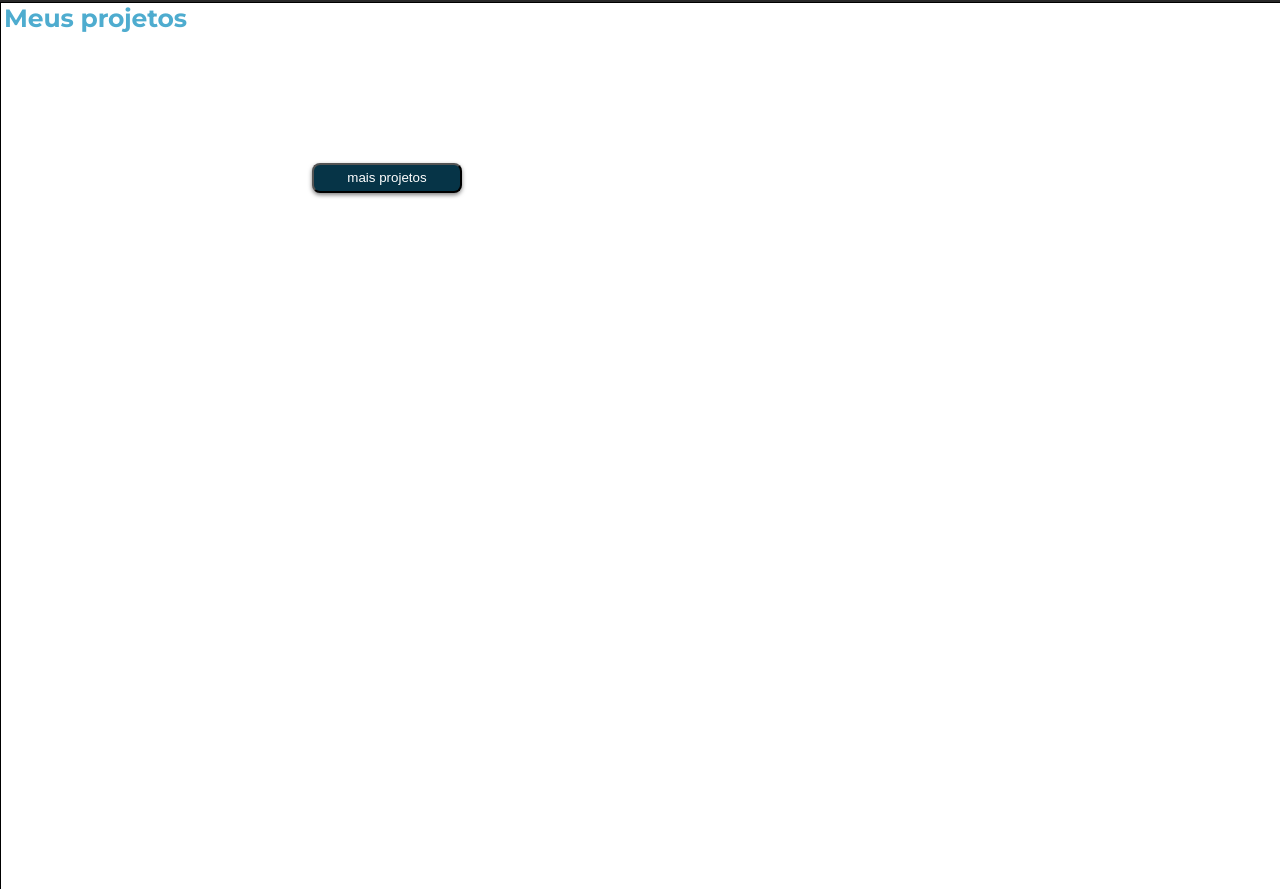
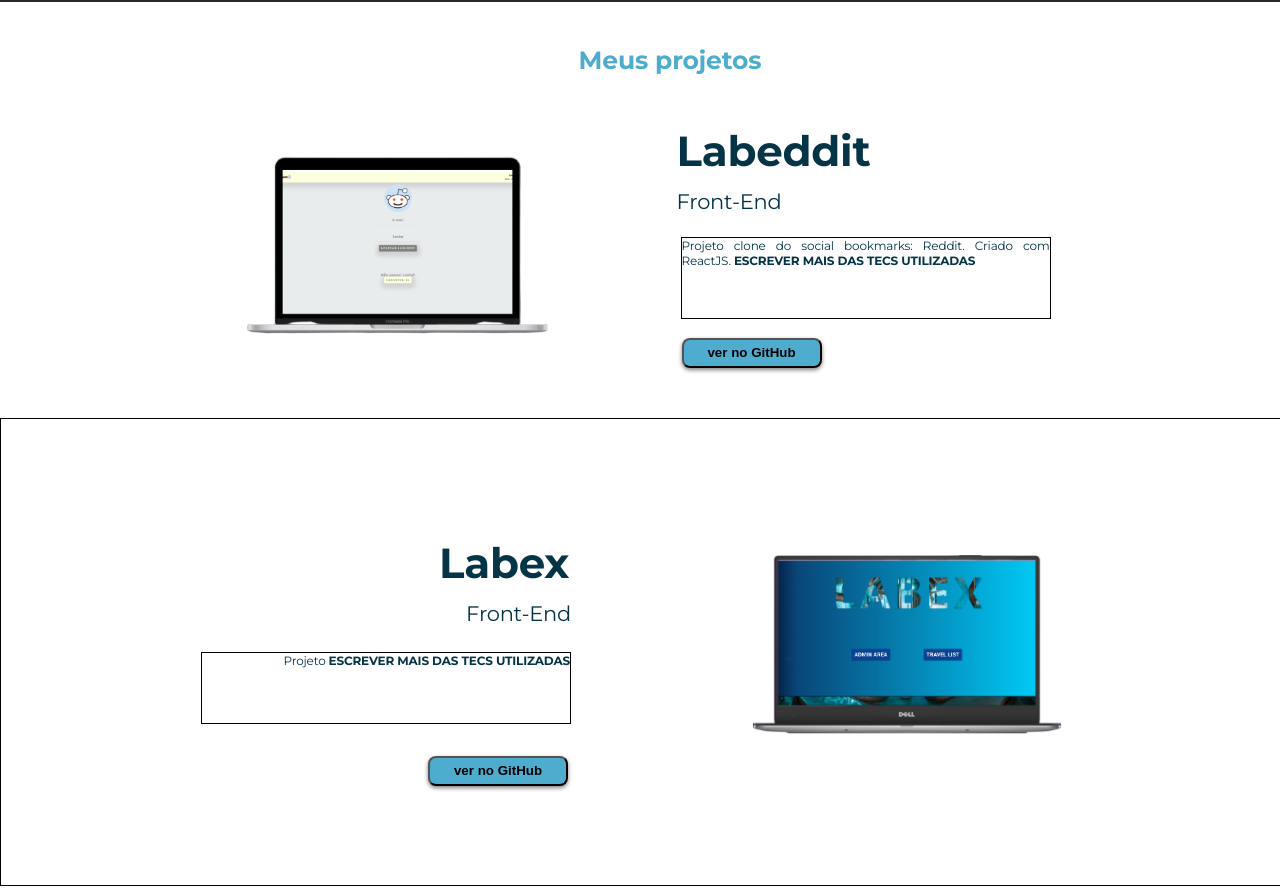
Before and after one commit to kelvia-snts/PortfolioLB, a plain HTML site: page index.html in a window 1280 px wide. Shown: the part 2088-2977 px from the top of the page. Drawn offline with Linux system fonts and the light colour scheme.

Commit message:
feat: Acrescentados os dados da seção de projetos

```diff
--- a/index.html
+++ b/index.html
@@ -116,7 +116,8 @@
         <div class="boxEducationOne">
           <h1>Web Full Stack - Labenu</h1>
           <p>
-            2021 <br />  <br />
+            2021 <br />
+            <br />
             A Labenu é uma startup que forma Desenvolvedores Web Full Stack
             prontos para o mercado de trabalho. São mais de 1000 horas de
             programação que faz com que seus alunos sejam profissionais
@@ -126,7 +127,8 @@
         <div class="boxEducationTwo">
           <h1>Gestão Ágil de Projetos - Cesar School</h1>
           <p>
-            2020 - 2021 <br />  <br />
+            2020 - 2021 <br />
+            <br />
             A Especialização em Gestão Ágil de Projetos tem como objetivo
             promover a habilidade de entender, adaptar e utilizar metodologias
             ágeis de forma prática, consistente e eficaz dentro do processo de
@@ -136,7 +138,8 @@
         <div class="boxEducationThree">
           <h1>Gestão Logística - UPE</h1>
           <p>
-            2016 - 2018 <br />  <br />
+            2016 - 2018 <br />
+            <br />
             O Curso tem como objetivo formar profissionais de nível superior
             para atuar na área de Logística, em suas diversas esferas com
             consciência crítica e visão integradora no que concerne a gestão da
@@ -148,10 +151,53 @@
 
     <section id="ProjectsSection">
       <p>Meus projetos</p>
+      <div class="labedditBox">
+        <img src="assets/Labeddit.png" alt="imagem do projeto Labeddit" />
+        <div class="labedditDescription">
+          <h1>Labeddit</h1>
+          <span>Front-End</span>
+          <p>
+           Projeto clone do social bookmarks:  Reddit. Criado com ReactJS.  <b>ESCREVER MAIS DAS TECS UTILIZADAS</b>
+          </p>
+          <a href="">
+            <button>ver no GitHub</button>
+          </a>
+        </div>
+      </div>
+
+      <div class="labexBox">
+        <div class="labexDescription">
+          <h1>Labex</h1>
+          <span>Front-End</span>
+          <p>
+           Projeto  <b>ESCREVER MAIS DAS TECS UTILIZADAS</b>
+          </p>
+          <a href="">
+            <button>ver no GitHub</button>
+          </a>
+        </div>
+        <img src="assets/Labex.png" alt="imagem do projeto Labex" />
+      </div>
+
+      <div class="labedditBox">
+        <img src="assets/Music.png" alt="imagem do projeto Music" />
+        <div class="labedditDescription">
+          <h1>Music</h1>
+          <span>Full-Stack</span>
+          <p>
+           Projeto  <b>ESCREVER MAIS DAS TECS UTILIZADAS</b>
+          </p>
+          <a href="">
+            <button>ver no GitHub</button>
+          </a>
+        </div>
+      </div>
+
       <a href="https://github.com/kelvia-snts" target="_blank">
-        <button>mais projetos</button>
+        <button class="btnProjectsSection">Mais Projetos</button>
       </a>
     </section>
+
     <section id="hireMeSection">
       <h1>Contrate-me!</h1>
       <p>
--- a/style.css
+++ b/style.css
@@ -361,6 +361,7 @@ header {
   line-height: normal;
   letter-spacing: -0.28px;
   color: #292929;
+  text-align: center;
 }
 
 #EducationSection h2{
@@ -414,7 +415,6 @@ header {
   background-color: #ffffff;
 }
 
-
 .boxEducationThree{
   width: 327px;
   height: 185px;
@@ -430,13 +430,12 @@ header {
   width: 1340px;
   height: 1284px;
   background-color: #ffffff;
-  border: 1px solid black;
 }
 
-#ProjectsSection p{
+#ProjectsSection >p{
   width: 183px;
   height: 30px;
-  margin: 0 251px 42px 3px;
+  margin-top: 43px;
   font-family: Montserrat;
   font-size: 25px;
   font-weight: bold;
@@ -448,17 +447,177 @@ header {
   color: #4eaccf;
 }
 
-#ProjectsSection button {
+.btnProjectsSection {
   width: 150px;
-  height: 30px;
-  margin: 88px 288px 0 311px;
   padding: 5px 29px 7px;
+  margin: 30px 560px;
   border-radius: 8px;
   box-shadow: 0 2px 4px 0 rgba(0, 0, 0, 0.5);
   background-color: #063447;
   color: #ffffff;
   cursor: pointer;
 }
+
+.labedditBox{
+  display: flex;
+  margin: 50px 0;
+  padding: 0 180px;
+}
+
+.labedditBox h1{
+  height: 32px;
+  margin: 0;
+  font-family: Montserrat;
+  font-size: 42px;
+  font-weight: bold;
+  font-stretch: normal;
+  font-style: normal;
+  line-height: normal;
+  letter-spacing: -0.25px;
+  color: #063447;
+}
+
+.labedditBox span{
+  height: 15px;
+  font-family: Montserrat;
+  font-size: 21px;
+  font-weight: normal;
+  font-stretch: normal;
+  font-style: normal;
+  line-height: normal;
+  letter-spacing: -0.28px;
+  color: #063447;
+}
+
+.labedditBox img{
+  width: 312px;
+  height: 216px;
+  object-fit: contain;
+}
+
+.labedditDescription{
+  display: flex;
+  flex-direction: column;
+}
+
+.labedditDescription span{
+  width: 154px;
+  height: 25px;
+  margin: 32px 268px 13px 0;
+  font-family: Montserrat;
+  font-size: 21px;
+  font-weight: normal;
+  font-stretch: normal;
+  font-style: normal;
+  line-height: normal;
+  letter-spacing: -0.28px;
+  color: #063447;
+}
+
+.labedditDescription p{
+  width: 368px;
+  height: 80px;
+  border: 1px solid black;
+  margin: 10px 0 16px 4px;
+  font-family: Montserrat;
+  font-size: 12px;
+  font-weight: normal;
+  font-stretch: normal;
+  font-style: normal;
+  line-height: normal;
+  letter-spacing: -0.16px;
+  text-align: justify;
+  color: #063447;
+}
+
+.labedditDescription button{
+  width: 140px;
+  height: 30px;
+  margin: 3px 227px 0 -45px;
+  padding: 5px 23px 7px;
+  border-radius: 8px;
+  box-shadow: 0 2px 4px 0 rgba(0, 0, 0, 0.5);
+  background-color: #4eaccf;
+  cursor: pointer;
+  font-weight: bold;
+}
+
+.labexBox{
+  display: flex;
+  border: 1px solid black;
+}
+
+.labexBox img{
+  width: 311px;
+  height: 215px;
+  margin: 118px 80px 99px 100px;
+  object-fit: contain;
+}
+
+.labexDescription{
+  display: flex;
+  flex-direction: column;
+  margin: 118px 80px 99px 200px
+}
+
+.labexDescription h1{
+  width: 144px;
+  height: 52px;
+  margin: 0 0 0 224px;
+  font-family: Montserrat;
+  font-size: 42px;
+  font-weight: bold;
+  font-stretch: normal;
+  font-style: normal;
+  line-height: normal;
+  letter-spacing: -0.25px;
+  text-align: right;
+  color: #063447;
+}
+
+.labexDescription span {
+  height: 15px;
+  margin: 12px 0 23px 264px;
+  font-family: Montserrat;
+  font-size: 21px;
+  font-weight: normal;
+  font-stretch: normal;
+  font-style: normal;
+  line-height: normal;
+  letter-spacing: -0.28px;
+  text-align: right;
+  color: #063447;
+}
+
+.labexDescription p{
+  width: 368px;
+  height: 70px;
+  border: 1px solid black;
+  margin: 13px 0 16px;
+  font-family: Montserrat;
+  font-size: 12px;
+  font-weight: normal;
+  font-stretch: normal;
+  font-style: normal;
+  line-height: normal;
+  letter-spacing: -0.16px;
+  text-align: right;
+  color: #063447;
+}
+
+.labexDescription button{
+  width: 140px;
+  height: 30px;
+  margin: 16px 2px 0 226px;
+  padding: 5px 23px 7px;
+  border-radius: 8px;
+  box-shadow: 0 2px 4px 0 rgba(0, 0, 0, 0.5);
+  background-color: #4eaccf;
+  cursor: pointer;
+  font-weight: bold;
+}
+
+
 
 /* Contrata-me */
 
```
Also changed, not shown: assets/Labeddit.png (added), assets/Labex.png (added), assets/Music.png (added).
